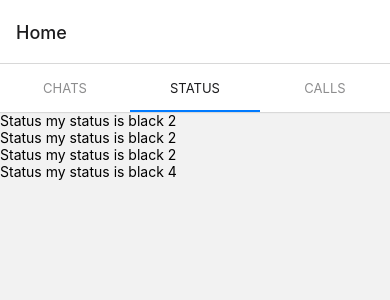
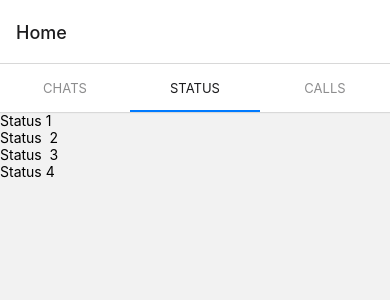
Before and after one commit to Yashraj17/whatsapp_clone, a React Native app: screen /Status in a window 390 px wide. Shown: the top 300 px of the page. Built offline with nearby package versions, Linux system fonts and the light colour scheme.

Commit message:
status change2

```diff
--- a/Src/Components/Status.js
+++ b/Src/Components/Status.js
@@ -4,10 +4,10 @@ import React from 'react'
 const Status = () => {
   return (
     <View>
-      <Text>Status my status is black 2 </Text>
-      <Text>Status my status is black 2 </Text>
-      <Text>Status my status is black 2 </Text>
-      <Text>Status my status is black 4 </Text>
+      <Text>Status 1 </Text>
+      <Text>Status  2</Text>
+      <Text>Status  3</Text>
+      <Text>Status 4</Text>
 
     </View>
   )
```
